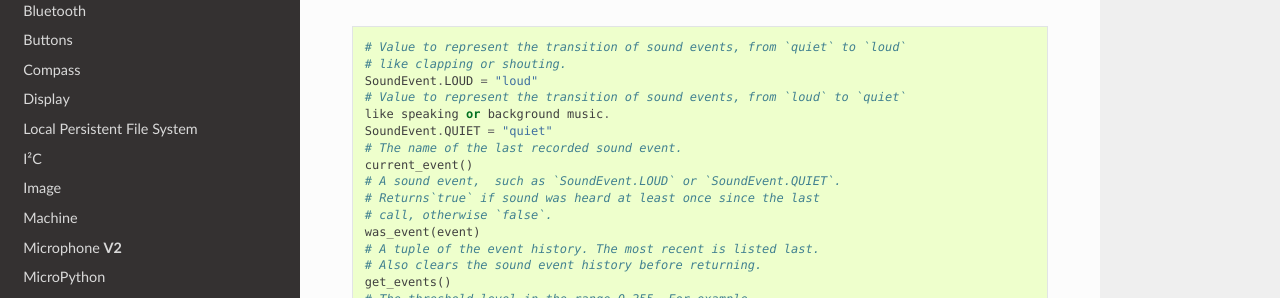
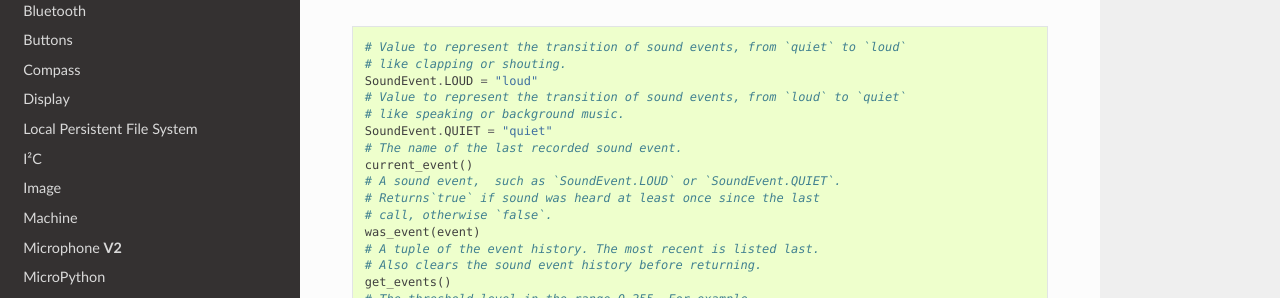
Before and after one commit to bbcmicrobit/micropython, a Sphinx documentation site: the page built from docs/microbit_micropython_api.rst, in a window 1280 px wide and 900 px high, scrolled down 1698 px. Shown: the part 153-451 px from the top of the window. Built offline with Sphinx 7.4.7 and the Read the Docs theme 2.0.0, drawn with Linux system fonts in a browser that asks for light colours; pages that are not in the unit, such as notebooks, are missing from menus.

```diff
--- a/docs/microbit_micropython_api.rst
+++ b/docs/microbit_micropython_api.rst
@@ -82,7 +82,7 @@ The Microphone is accessed via the `microphone` object::
     # like clapping or shouting.
     SoundEvent.LOUD = "loud"
     # Value to represent the transition of sound events, from `loud` to `quiet`
-    like speaking or background music.
+    # like speaking or background music.
     SoundEvent.QUIET = "quiet"
     # The name of the last recorded sound event.
     current_event()
```
